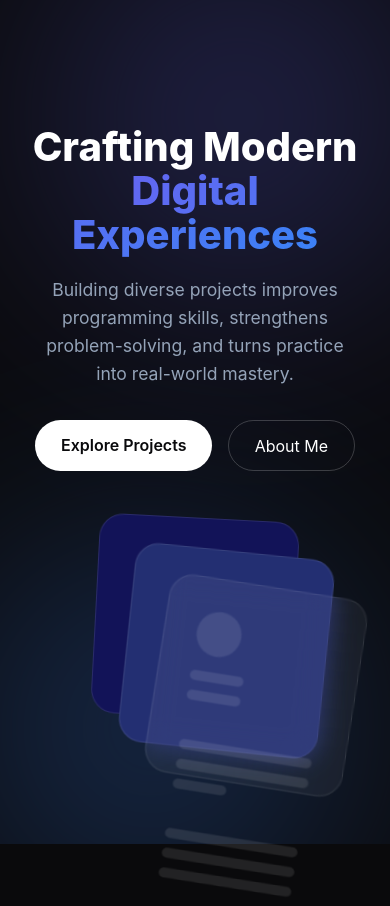
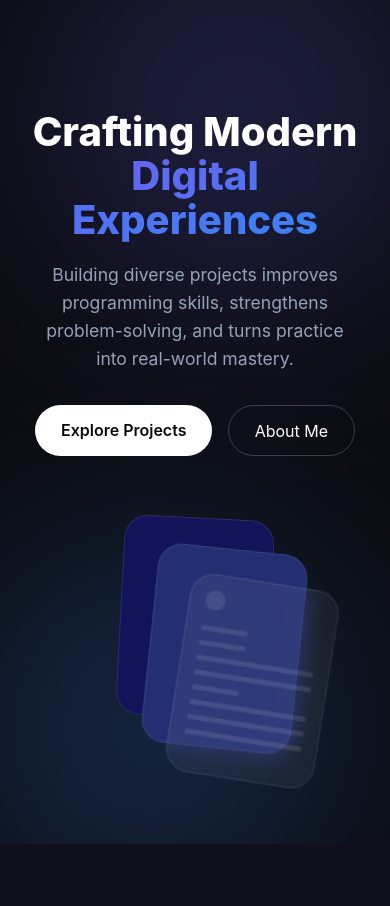
Before and after one commit to Migerusairov2/portal, a Django app: page / in a window 390 px wide. After the commit the page ends 844 px from the top, so only its background shows below. Run offline with Django 5.2, Linux system fonts and the light colour scheme; data comes from the database, SQL or seed files in the repository.

Commit message:
fix  hero: mobile

```diff
--- a/hero/static/hero/src/css/hero.css
+++ b/hero/static/hero/src/css/index.css
@@ -233,8 +233,38 @@
     }
 
     .floating-card {
-        width: 200px;
+        width: 150px;
         height: 200px;
+        padding: 15px;
+        margin: 15px;
+    }
 
+    .card-dot {
+        width: 20px;
+        height: 20px;
+        border-radius: 50%;
+        /* background: linear-gradient(135deg, #6366f1, #3b82f6); */
+        background: rgba(255, 255, 255, 0.1);
+
+        margin-bottom: 1rem;
+    }
+
+    .card-line {
+        height: 5px;
+        background: rgba(255, 255, 255, 0.1);
+        border-radius: 6px;
+        margin: 10px 0;
+    }
+
+    .card-line.short {
+        width: 40%;
+    }
+
+    .card-line.long {
+        width: 100%;
+    }
+
+    br {
+        display: none;
     }
 }
--- a/hero/templates/hero.html
+++ b/hero/templates/hero.html
@@ -6,7 +6,7 @@
     <meta charset="UTF-8">
     <meta name="viewport" content="width=device-width, initial-scale=1.0">
     <title>_Miguel.dev</title>
-    <link rel="stylesheet" href="{% static 'hero/src/css/hero.css' %}">
+    <link rel="stylesheet" href="{% static 'hero/src/css/index.css' %}">
 </head>
 
 <body>
--- a/portal/settings.py
+++ b/portal/settings.py
@@ -27,7 +27,7 @@
 DEBUG = True
 
 ALLOWED_HOSTS = [
-    "192.168.0.105",
+    "192.168.0.106",
     "localhost",
     "127.0.0.1",
 ]
```
